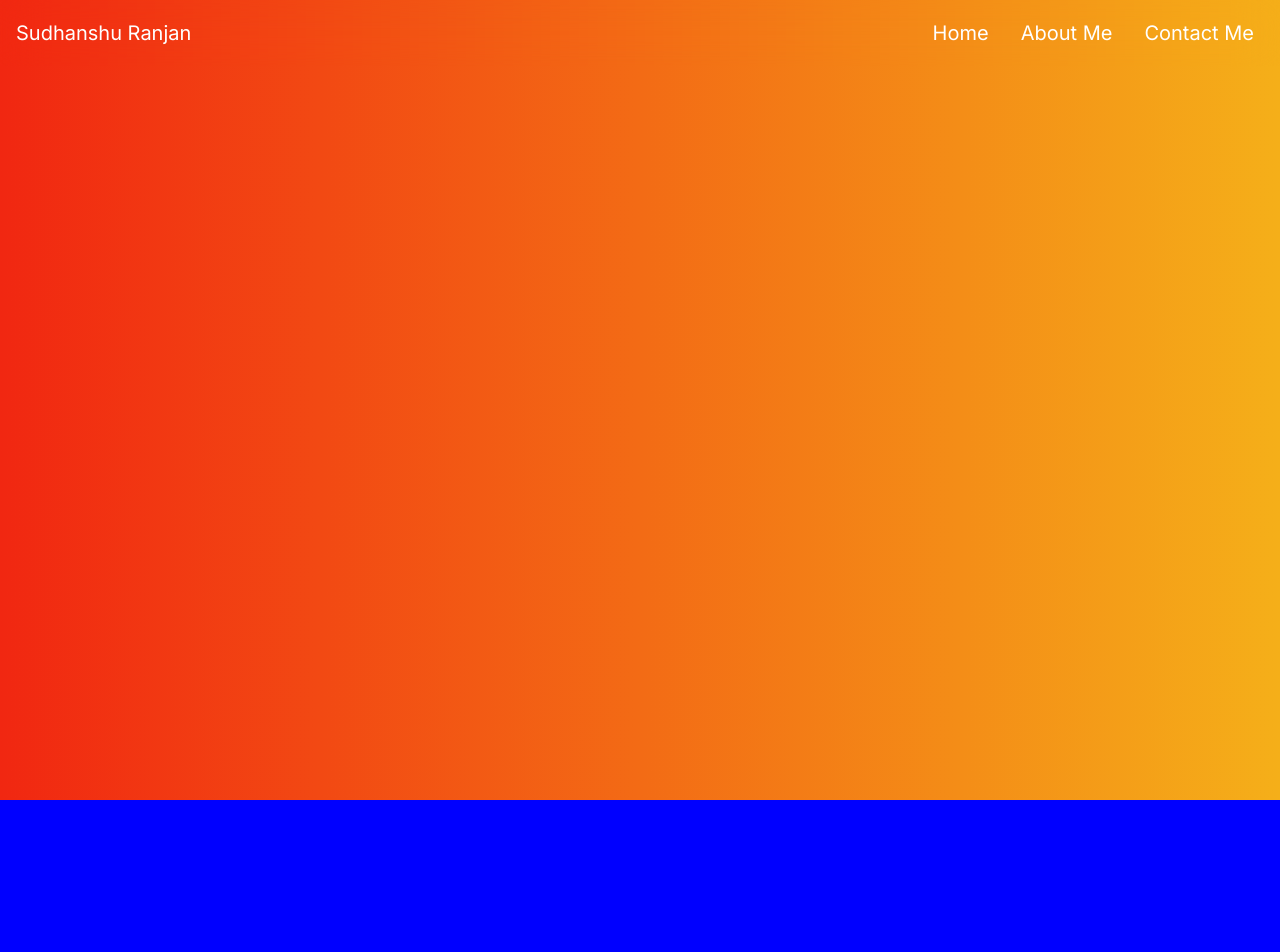
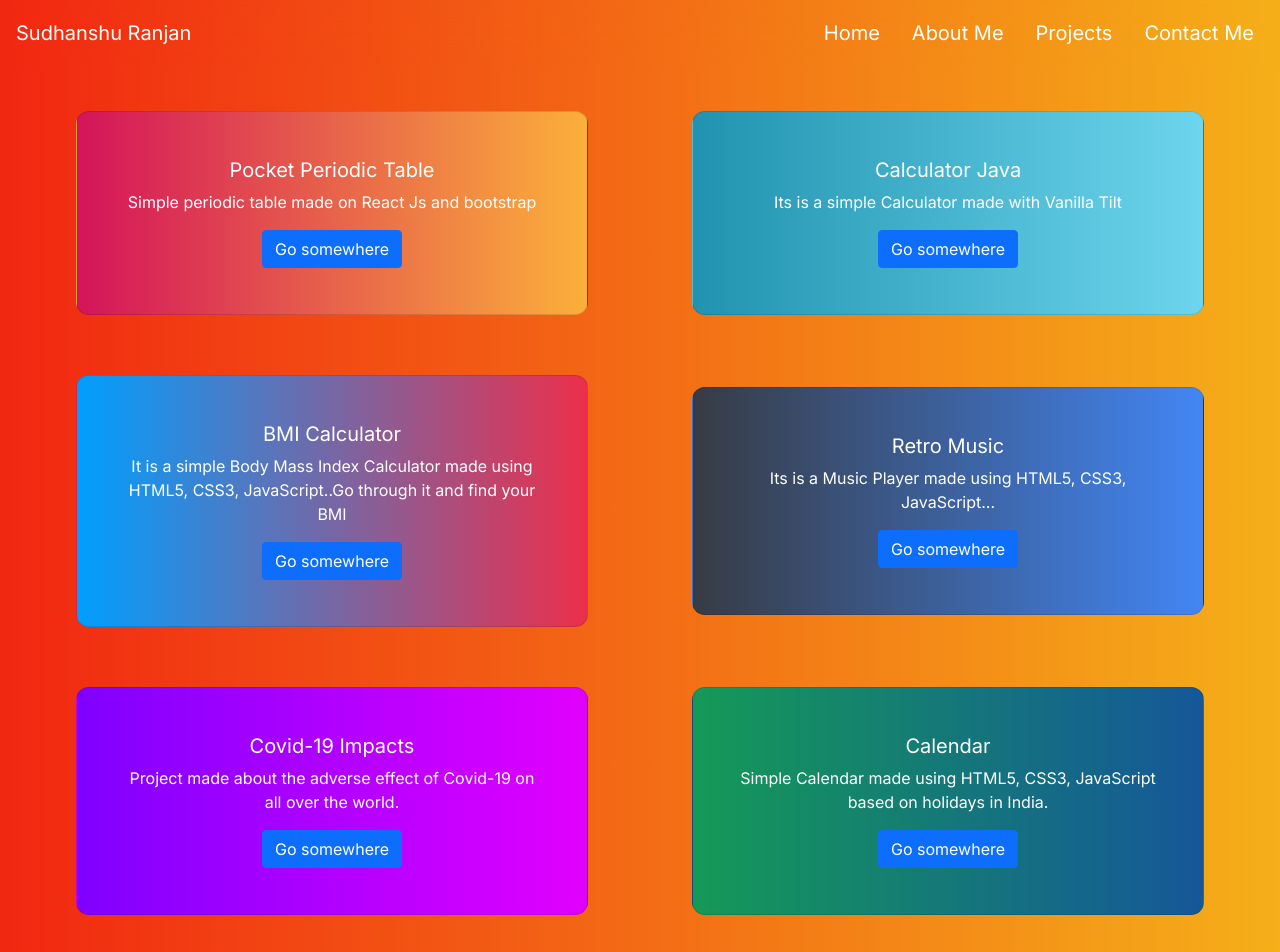
Before and after one commit to SudhanshuRanjan2005/react-folio, a React (Create React App) app: page /project in a window 1280 px wide. Shown: the top 952 px of the page. Before the commit the page ends 800 px from the top, so only its background shows below. Built offline with nearby package versions, Linux system fonts and the light colour scheme.

Commit message:
project section add

```diff
--- a/src/App.js
+++ b/src/App.js
@@ -2,6 +2,7 @@ import './App.css'
 import Header from './Components/Header'
 import Home from './Components/Home'
 import About from './Components/About'
+import Project from './Components/Project'
 import { BrowserRouter as Router, Switch, Route } from 'react-router-dom'
 
 function App() {
@@ -17,6 +18,9 @@ function App() {
           <Route exact path='/about'>
             <About />
           </Route>
+          <Route exact path='/project'>
+            <Project />
+          </Route>
         </Switch>
       </Router>
     </div>
--- a/src/Components/Header.js
+++ b/src/Components/Header.js
@@ -13,6 +13,7 @@ export default function Header() {
         <div className="right-links">
         <Link className="nav-link right-link" to="/">Home</Link>
         <Link className="nav-link right-link" to="/about">About Me</Link>
+        <Link className="nav-link right-link" to="/project">Projects</Link>
         <Link className="nav-link right-link" to="#">Contact Me</Link>
           <div className="dropdown">
             <button className="btn btn-light bi bi-code-slash" type="button" id="dropdownMenuButton1" data-bs-toggle="dropdown" aria-expanded="false">
@@ -20,7 +21,8 @@ export default function Header() {
             </button>
              <ul className="dropdown-menu" aria-labelledby="dropdownMenuButton1">
                 <li><Link className="dropdown-item" to="/">Home</Link></li>
-                <li><Link className="dropdown-item" to="/about">About</Link></li>
+                <li><Link className="dropdown-item" to="/about">About Me</Link></li>
+                <li><Link className="dropdown-item" to="/project">Projects</Link></li>
                 <li><Link className="dropdown-item" to="#">Contact Me</Link></li>
             </ul>
           </div>
--- /dev/null
+++ b/src/Components/Project.js
@@ -0,0 +1,86 @@
+import React from 'react'
+import './css/Project.css'
+
+export default function Project() {
+  return (
+    <div className='project'>
+      <div className='row'>
+        <div className='col-lg-6'>
+          <div className='card card-1'>
+            <div className='card-body'>
+              <h5 className='card-title'>Pocket Periodic Table</h5>
+              <p className='card-text'>
+                Simple periodic table made on React Js and bootstrap
+              </p>
+              <a href='#' className='btn btn-primary'>
+                Go somewhere
+              </a>
+            </div>
+          </div>
+        </div>
+        <div className='col-lg-6'>
+          <div className='card card-2'>
+            <div className='card-body'>
+              <h5 className='card-title'>Calculator Java</h5>
+              <p className='card-text'>Its is a simple Calculator made with Vanilla Tilt
+              </p>
+              <a href='#' className='btn btn-primary'>
+                Go somewhere
+              </a>
+            </div>
+          </div>
+        </div>
+        <div className='col-lg-6'>
+          <div className='card card-3'>
+            <div className='card-body'>
+              <h5 className='card-title'>BMI Calculator</h5>
+              <p className='card-text'>It is a simple Body Mass Index Calculator made using HTML5, CSS3, JavaScript..Go through it and find your BMI
+              </p>
+              <a href='#' className='btn btn-primary'>
+                Go somewhere
+              </a>
+            </div>
+          </div>
+        </div>
+        <div className='col-lg-6'>
+          <div className='card card-4'>
+            <div className='card-body'>
+              <h5 className='card-title'>Retro Music</h5>
+              <p className='card-text'>
+              Its is a Music Player made using HTML5, CSS3, JavaScript...
+              </p>
+              <a href='#' className='btn btn-primary'>
+                Go somewhere
+              </a>
+            </div>
+          </div>
+        </div>
+        <div className='col-lg-6'>
+          <div className='card card-5'>
+            <div className='card-body'>
+              <h5 className='card-title'>Covid-19 Impacts</h5>
+              <p className='card-text'>
+              Project made about the adverse effect of Covid-19 on all over the world.
+              </p>
+              <a href='#' className='btn btn-primary'>
+                Go somewhere
+              </a>
+            </div>
+          </div>
+        </div>
+        <div className='col-lg-6'>
+          <div className='card card-6'>
+            <div className='card-body'>
+              <h5 className='card-title'>Calendar</h5>
+              <p className='card-text'>Simple Calendar made using HTML5, CSS3, JavaScript based on holidays in India.
+              </p>
+              <a href='#' className='btn btn-primary'>
+                Go somewhere
+              </a>
+            </div>
+          </div>
+        </div>
+      </div>
+    </div>
+  )
+}
--- a/src/Components/css/About.css
+++ b/src/Components/css/About.css
@@ -1,6 +1,3 @@
-body {
-    background-color: blue;
-}
 .row {
     --bs-gutter-x: -3rem;
     display: flex;
--- /dev/null
+++ b/src/Components/css/Project.css
@@ -0,0 +1,78 @@
+/* width */
+::-webkit-scrollbar {
+    width: 3px;
+  }
+
+  /* Track */
+  ::-webkit-scrollbar-track {
+    backdrop-filter: blur(8px);
+
+  }
+
+
+  /* Handle on hover */
+  ::-webkit-scrollbar-thumb {
+    background: rgb(103, 164, 199);
+    border-radius: 30px;
+  }
+
+.row {
+    --bs-gutter-x: -3rem;
+    display: flex;
+    justify-content: center;
+    align-items: center;
+    color: #fff;
+    margin-top: 15px;
+    margin-bottom: 50px;
+}
+
+.col-lg-6 {
+    display: flex;
+    justify-content: center;
+    align-items: center;
+}
+
+
+.card{
+    width: 32rem;
+    background: #fff;
+    border-radius: 13px;
+    margin: 30px auto;
+    transition: 2s;
+
+}
+
+.card:hover {
+    transform: translateY(-15px);
+}
+
+.card-body {
+    margin: 30px;
+}
+
+
+/* main styling start from here  */
+
+.card-1 {
+    background: linear-gradient(to right, #D4145A 0%, #FBB03B 100%);
+}
+
+.card-2 {
+    background: linear-gradient(to right, #2193b0 0%, #6dd5ed 100%);
+}
+
+.card-3 {
+    background: linear-gradient(to right, #009FFF 0%, #ec2F4B 100%);
+}
+
+.card-4 {
+    background: linear-gradient(to right, #373B44 0%, #4286f4 100%);
+}
+
+.card-5 {
+    background: linear-gradient(to right, #7F00FF 0%, #E100FF 100%);
+}
+
+.card-6{
+    background: linear-gradient(to right, #159957 0%, #155799 100%);
+}
```
